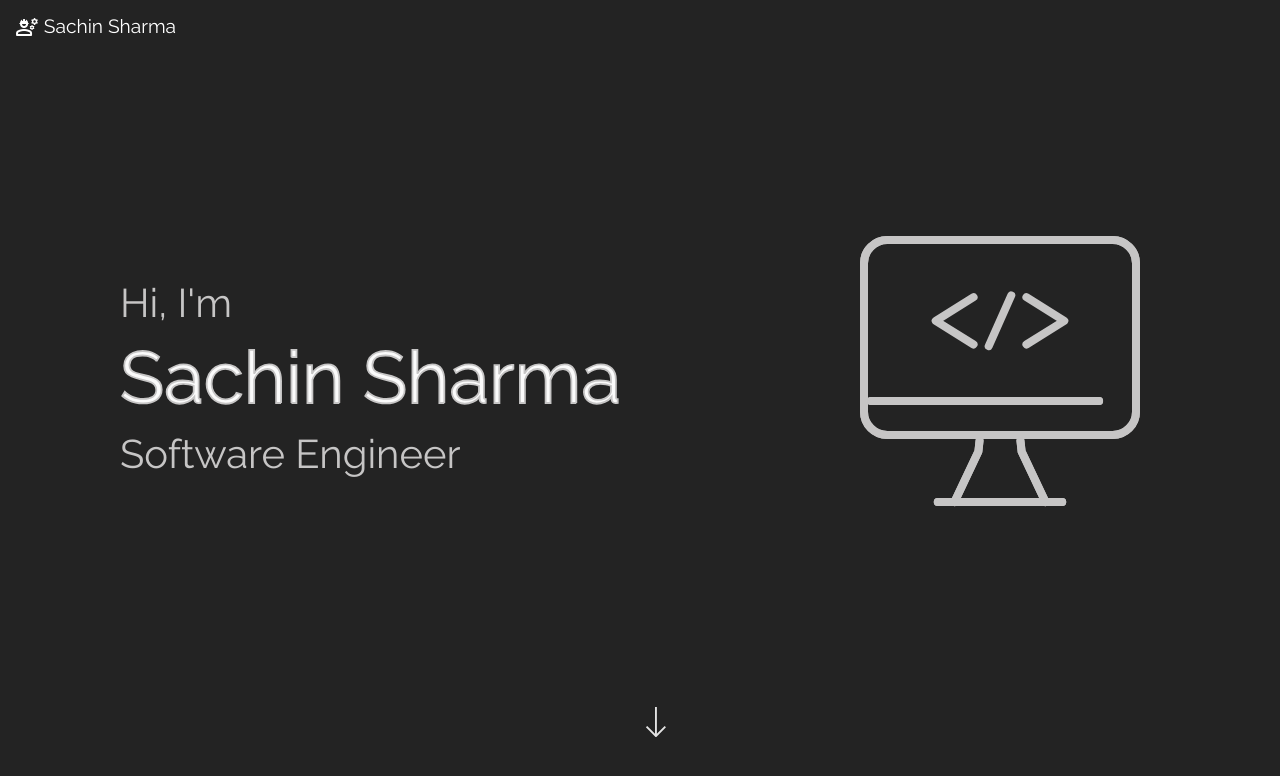
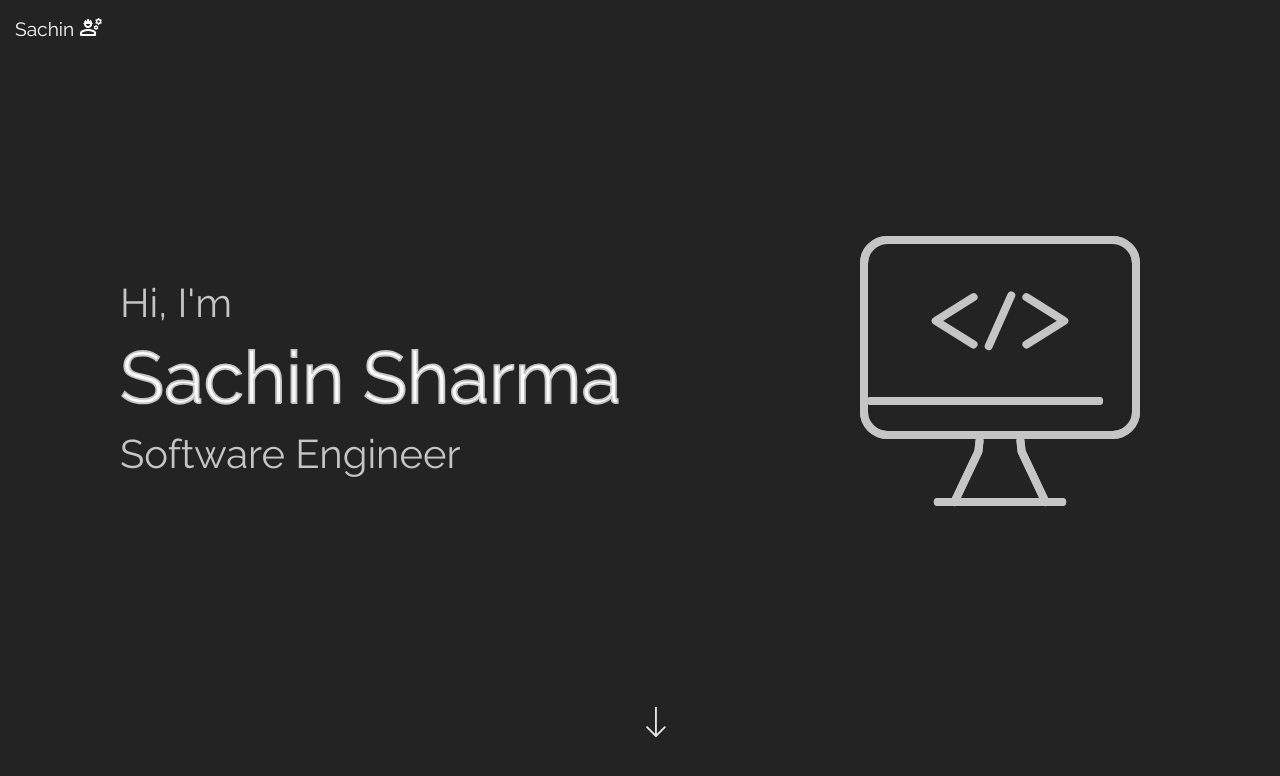
Before and after one commit to sachinshrma/Portfolio, a plain HTML site: page index.html in a window 1280 px wide. Drawn offline with nearby package versions, Linux system fonts and the light colour scheme.

Commit message:
Header alignment changes

```diff
--- a/index.html
+++ b/index.html
@@ -13,8 +13,8 @@
 
 <body>
     <div class="header">
+        <div class="label">Sachin</div>
         <div class="icon"><span class="material-symbols-rounded">engineering</span></div>
-        <div class="label">Sachin Sharma</div>
     </div>
     <div class="hero">
         <div class="message">
--- a/style.css
+++ b/style.css
@@ -16,6 +16,7 @@ body {
     padding: 15px;
     background-color: var(--primary-bg-color);
     display: flex;
+    align-items: center;
     gap: .3rem;
 }
 
```
